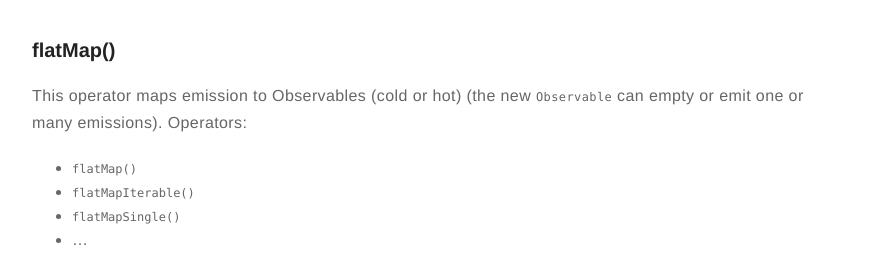
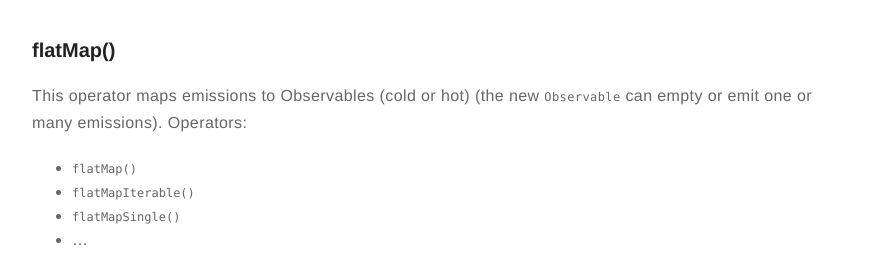
Before and after one commit to aallam/aallam.github.io, a Jekyll site: the page built from _posts/rxjava/2019-02-03-rxjava:-combining-observables.md, in a window 1280 px wide and 900 px high, scrolled down 871 px. Shown: the part 173-440 px from the top of the window, without its empty margins (203-1076 px from the left). Built offline with Jekyll 4.4.1, drawn with Linux system fonts in a browser that asks for light colours; some of the changed text lies outside the part shown.

Commit message:
fix typos in combining obeservables

````diff
--- a/_posts/rxjava/2019-02-03-rxjava:-combining-observables.md
+++ b/_posts/rxjava/2019-02-03-rxjava:-combining-observables.md
@@ -51,7 +51,7 @@
 ```
 
 ### flatMap()
-This operator maps emission to Observables (cold or hot) (the new `Observable` can empty or emit one or many emissions).
+This operator maps emissions to Observables (cold or hot) (the new `Observable` can empty or emit one or many emissions).
 Operators:
 * `flatMap()`
 * `flatMapIterable()`
@@ -158,7 +158,7 @@
 ```
 
 ## Zipping
-`Zip`  takes an emission from each `Observable` source and combine it into a single emission.
+`Zip` takes an emissions from each `Observable` source and combine it into a single emission.
 Operators:
 * `Observable.zip()`
 * `Observable.zipArray()`
````
